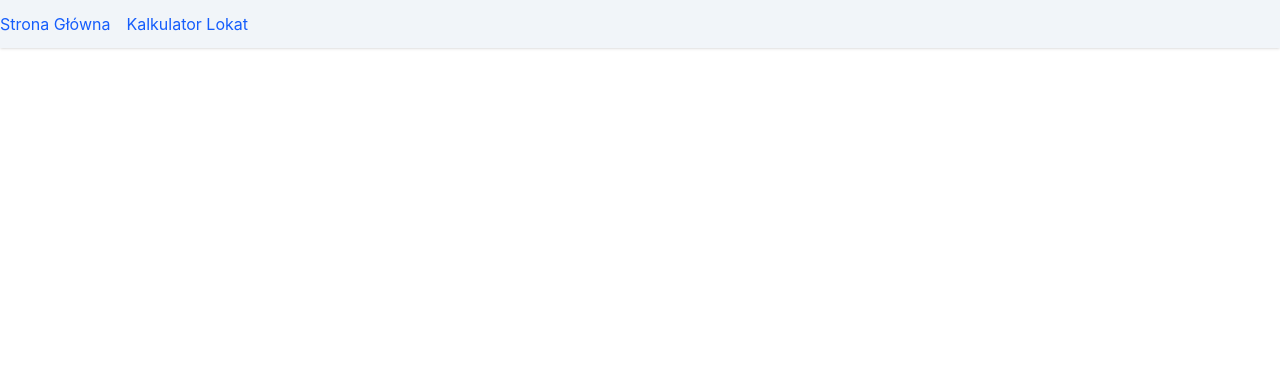
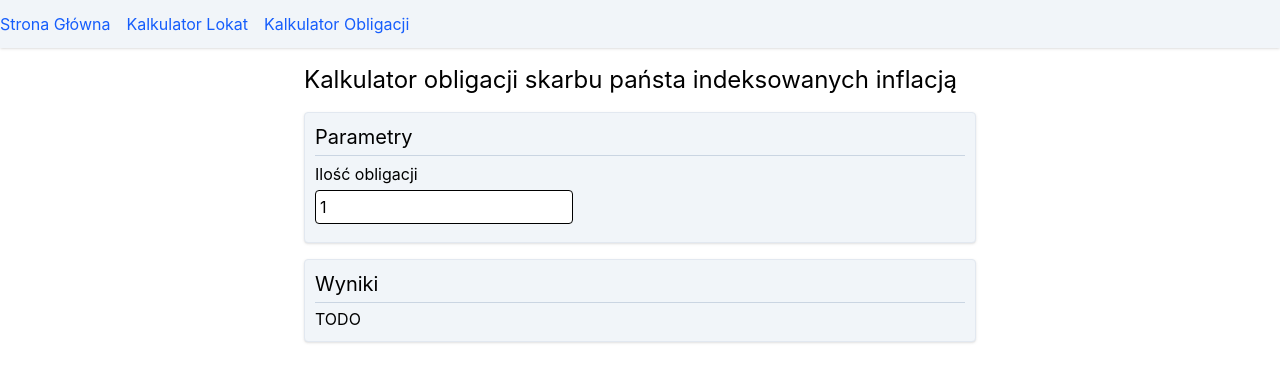
Before and after one commit to kolaczyn/investment-calculator, a Vue app: page /kalkulator/obligacje in a window 1280 px wide. Shown: the top 382 px of the page. Built offline with nearby package versions, Linux system fonts and the light colour scheme.

Commit message:
init basic bond calculator

```diff
--- /dev/null
+++ b/src/features/bonds-calculator/BondsCalculatorView.vue
@@ -0,0 +1,18 @@
+<script setup lang="ts">
+import type { BondDto } from '@/shared/types/BondsDto';
+import BondsCalculator from './components/BondsCalculator.vue';
+import Container from '@/shared/components/Container.vue';
+
+const data: BondDto = {
+    id: 'example',
+    count: 1
+}
+
+</script>
+
+<template>
+    <Container>
+        <h1 class="text-2xl">Kalkulator obligacji skarbu państa indeksowanych inflacją</h1>
+        <BondsCalculator :data="data" />
+    </Container>
+</template>
--- /dev/null
+++ b/src/features/bonds-calculator/components/BondsCalculator.vue
@@ -0,0 +1,42 @@
+<script setup lang="ts">
+import AppInput from '@/shared/components/AppInput.vue';
+import Card from '@/shared/components/Card.vue';
+import type { BondDto } from '@/shared/types/BondsDto';
+
+const { data } = defineProps<{ data: BondDto }>()
+
+const disableInputs = false
+
+const formValidation = {
+    fields: {
+        count: null
+    },
+    isValid: true
+}
+</script>
+
+<template>
+    <Card class="grid gap-0.5 my-4">
+        <template v-slot:header>
+            <h2 class="text-xl">Parametry</h2>
+        </template>
+
+        <AppInput label="Ilość obligacji" id="amount" type="number" v-model.number="data.count"
+            :disabled="disableInputs" :error="formValidation.fields.count" />
+
+        <template v-slot:footer>
+            <slot name="action"></slot>
+        </template>
+    </Card>
+
+    <Card>
+        <template v-slot:header>
+            <h2 class="text-xl">Wyniki</h2>
+        </template>
+        <h2 v-if="formValidation.isValid">TODO</h2>
+        <div v-else>
+            W formularzu są błędy.
+        </div>
+    </Card>
+
+</template>
--- a/src/router/index.ts
+++ b/src/router/index.ts
@@ -3,6 +3,7 @@ import HomeView from "@/features/home/HomeView.vue";
 import DepositCalculatorView from "@/features/deposit-calculator/DepositCalculatorView.vue";
 import DepositInfoView from "@/features/deposit-calculator/DepositInfoView.vue";
 import DepositAddView from "@/features/deposit-calculator/DepositAddView.vue";
+import BondsCalculatorView from "@/features/bonds-calculator/BondsCalculatorView.vue";
 
 const router = createRouter({
   history: createWebHistory(import.meta.env.BASE_URL),
@@ -27,6 +28,11 @@ const router = createRouter({
       name: "deposit-calculator",
       component: DepositCalculatorView,
     },
+    {
+      path: "/kalkulator/obligacje",
+      name: "bonds-calculator",
+      component: BondsCalculatorView,
+    },
   ],
 });
 
--- /dev/null
+++ b/src/shared/api/bondsApi.ts
@@ -0,0 +1,4 @@
+import type { BondDto } from "../types/BondsDto";
+import { makeGenericApi } from "./makeGenericApi";
+
+export const bondsApi = makeGenericApi<BondDto>("bonds");
--- a/src/shared/components/AppHeader.vue
+++ b/src/shared/components/AppHeader.vue
@@ -8,6 +8,7 @@ import AppLink from '@/shared/components/AppLink.vue';
             <nav class="flex gap-4">
                 <AppLink to="/">Strona Główna</AppLink>
                 <AppLink to="/kalkulator/lokata">Kalkulator Lokat</AppLink>
+                <AppLink to="/kalkulator/obligacje">Kalkulator Obligacji</AppLink>
             </nav>
         </div>
     </header>
--- /dev/null
+++ b/src/shared/types/BondsDto.ts
@@ -0,0 +1,4 @@
+export type BondDto = {
+  id: string;
+  count: number;
+};
```
